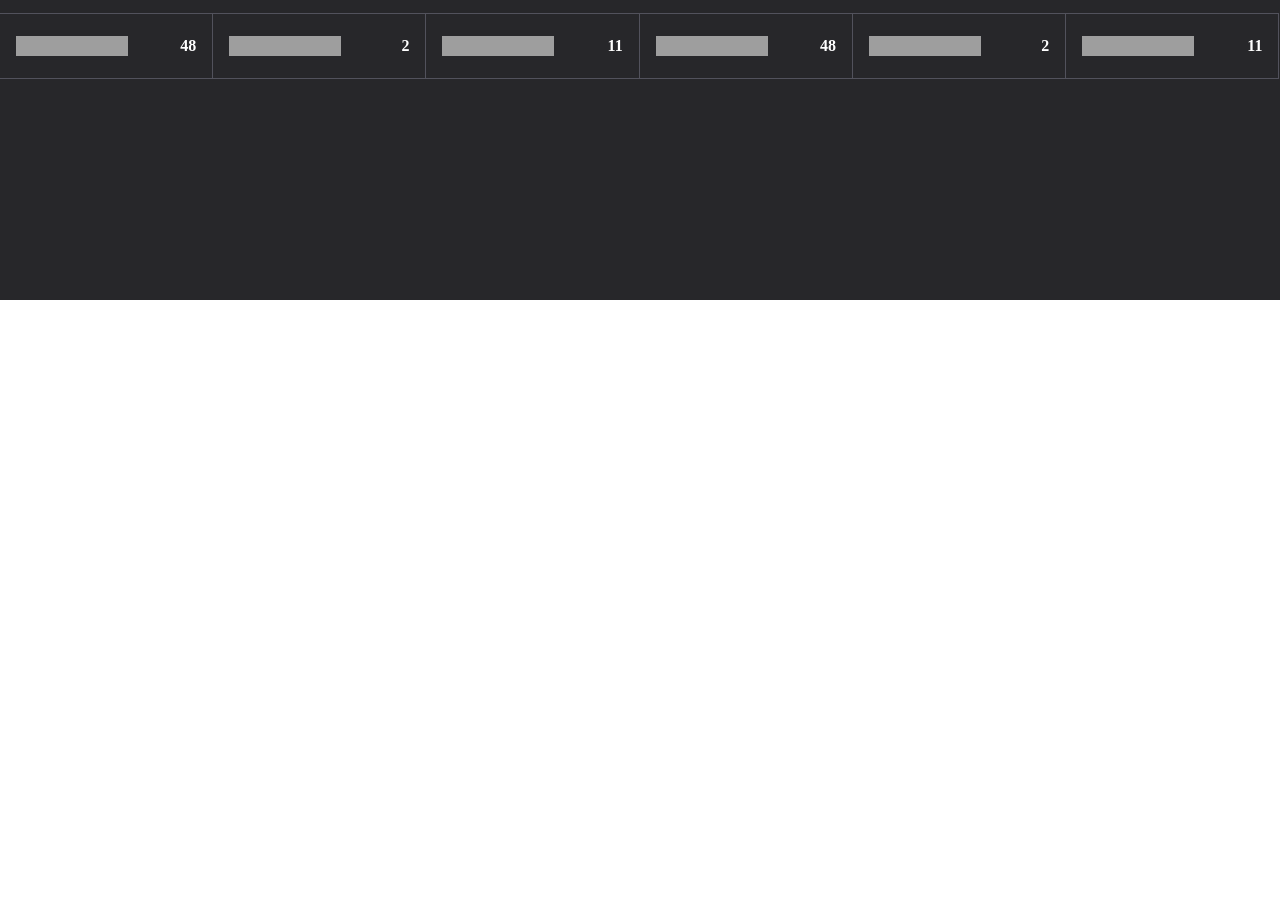
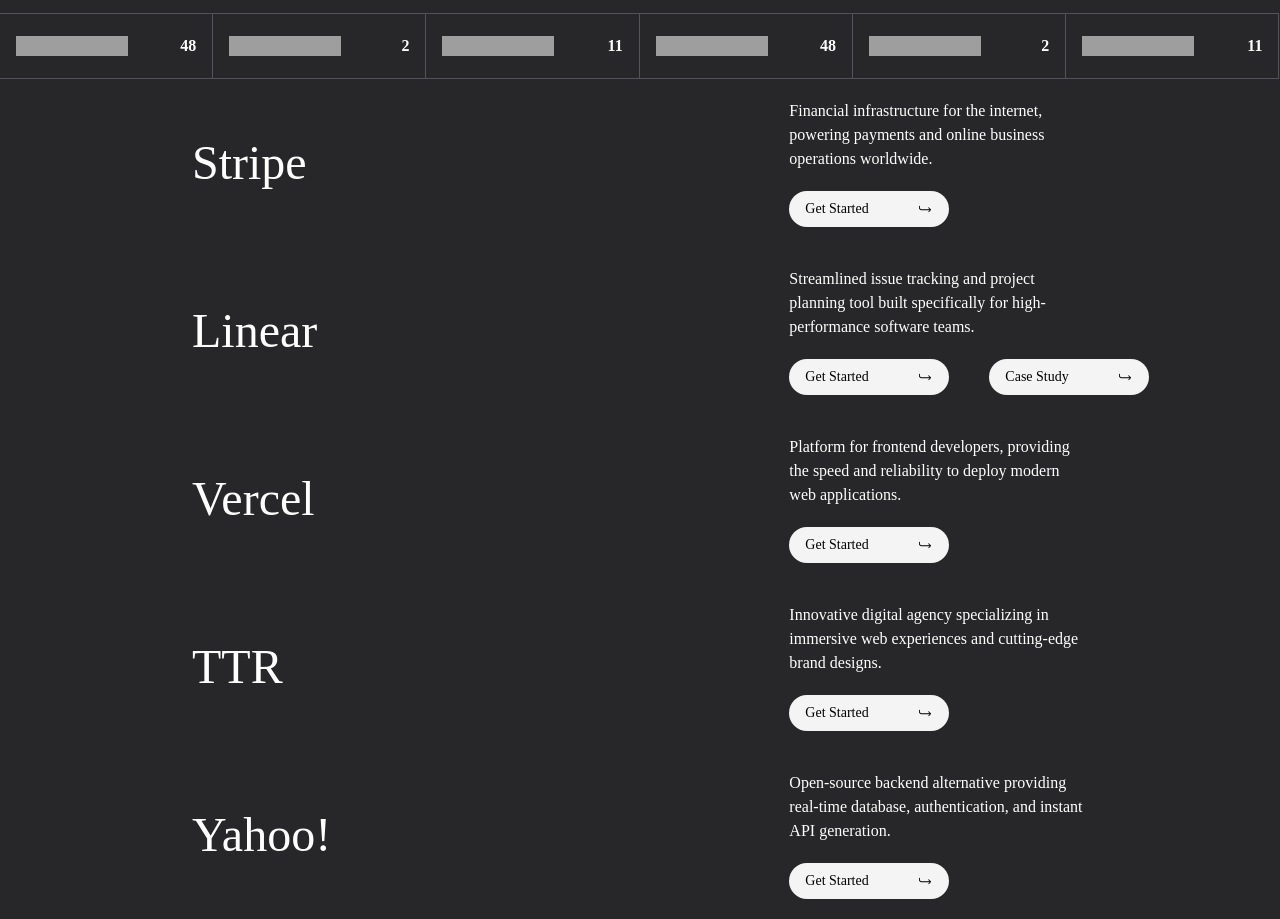
Before and after one commit to its-aqua/Refokus, a React (Vite) app: page / in a window 1280 px wide. Shown: the part 500-1419 px from the top of the page. Before the commit the page ends 800 px from the top, so only its background shows below. Built offline with nearby package versions, Linux system fonts and the light colour scheme; grey boxes are pictures that could not be loaded.

Commit message:
added products list

```diff
--- a/src/App.jsx
+++ b/src/App.jsx
@@ -1,13 +1,15 @@
 import Navbar from "./components/Navbar"
+import Products from "./components/Products"
 import Stripes from "./components/Stripes"
 import Work from "./components/Work"
 
 const App = () => {
   return (
-    <div className="h-screen w-full font-[satoshi] bg-zinc-800">
+    <div className="w-full font-[satoshi] bg-zinc-800 text-white">
       <Navbar />
       <Work />
       <Stripes />
+      <Products />
     </div>
   )
 }
--- a/src/components/Button.jsx
+++ b/src/components/Button.jsx
@@ -1,9 +1,9 @@
 import { IoIosReturnRight } from "react-icons/io";
 
-const Button = () => {
+const Button = ({title= "Get Started"}) => {
   return (
-    <div className="flex items-center justify-between min-w-40 px-4 py-2 bg-zinc-100 text-black rounded-full">
-        <span className="text-sm font-medium">Get Started</span>
+    <div className="flex items-center justify-between min-w-40 max-w-40 px-4 py-2 bg-zinc-100 text-black rounded-full">
+        <span className="text-sm font-medium">{title}</span>
         <IoIosReturnRight />
     </div>
   )
--- /dev/null
+++ b/src/components/Product.jsx
@@ -0,0 +1,20 @@
+import Button from "./Button"
+
+const Product = ({data}) => {
+  return (
+    <div className="w-full py-5 text-white">
+        <div className="mx-auto max-w-4xl flex justify-between items-center">
+          <h1 className="text-5xl font-medium">{data.title}</h1>
+          <div className="dets w-1/3">
+            <p className="mb-5">{data.description}</p>
+            <div className="flex items-center gap-10">
+            {data.live && <Button />}
+            {data.case && <Button title= "Case Study"/>}
+            </div>
+          </div>
+        </div>
+    </div>
+  )
+}
+
+export default Product
--- /dev/null
+++ b/src/components/Products.jsx
@@ -0,0 +1,51 @@
+import Product from "./Product";
+
+const Products = () => {
+  const products = [
+    {
+      title: "Stripe",
+      description:
+        "Financial infrastructure for the internet, powering payments and online business operations worldwide.",
+      live: true,
+      case: false,
+    },
+    {
+      title: "Linear",
+      description:
+        "Streamlined issue tracking and project planning tool built specifically for high-performance software teams.",
+      live: true,
+      case: true,
+    },
+    {
+      title: "Vercel",
+      description:
+        "Platform for frontend developers, providing the speed and reliability to deploy modern web applications.",
+      live: true,
+      case: false,
+    },
+    {
+      title: "TTR",
+      description:
+        "Innovative digital agency specializing in immersive web experiences and cutting-edge brand designs.",
+      live: true,
+      case: false,
+    },
+    {
+      title: "Yahoo!",
+      description:
+        "Open-source backend alternative providing real-time database, authentication, and instant API generation.",
+      live: true,
+      case: false,
+    },
+  ];
+
+  return (
+    <div>
+      {products.map((elem, index) => (
+        <Product data={elem} />
+      ))}
+    </div>
+  );
+};
+
+export default Products;
```
